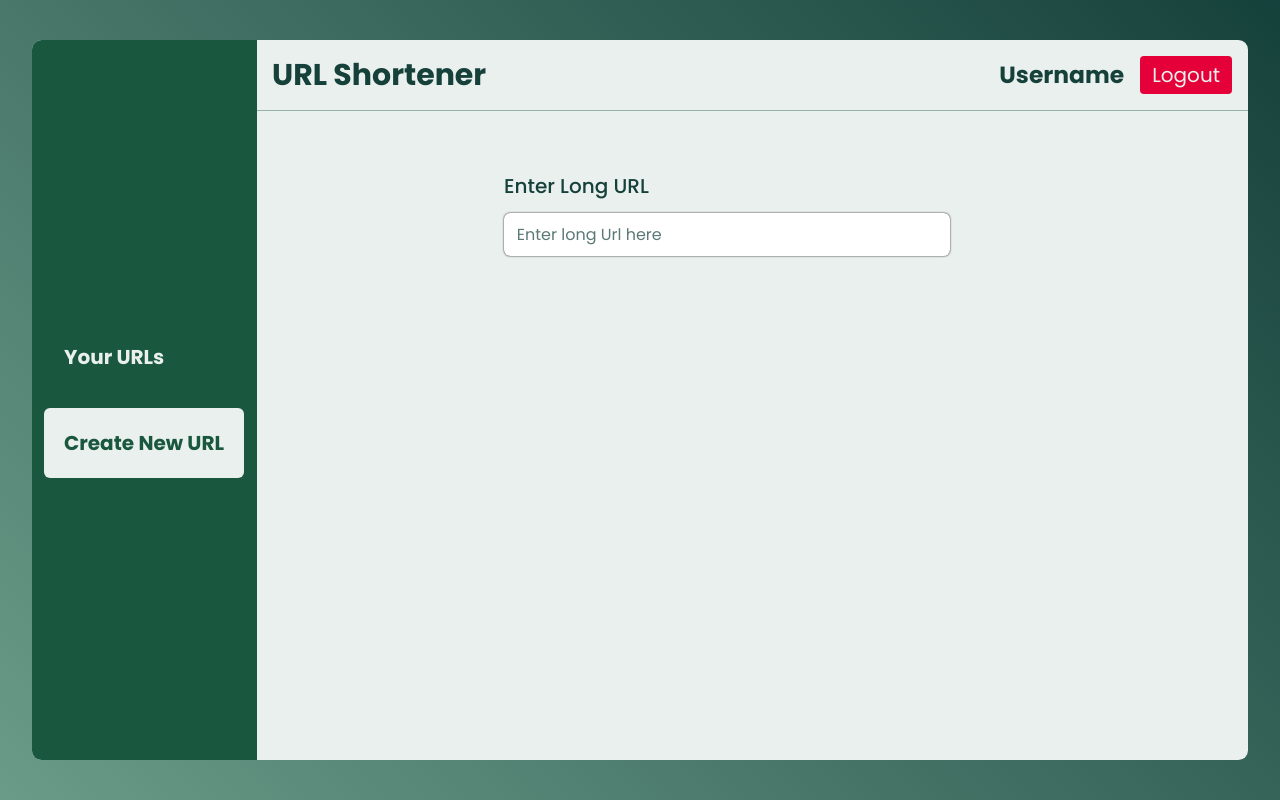
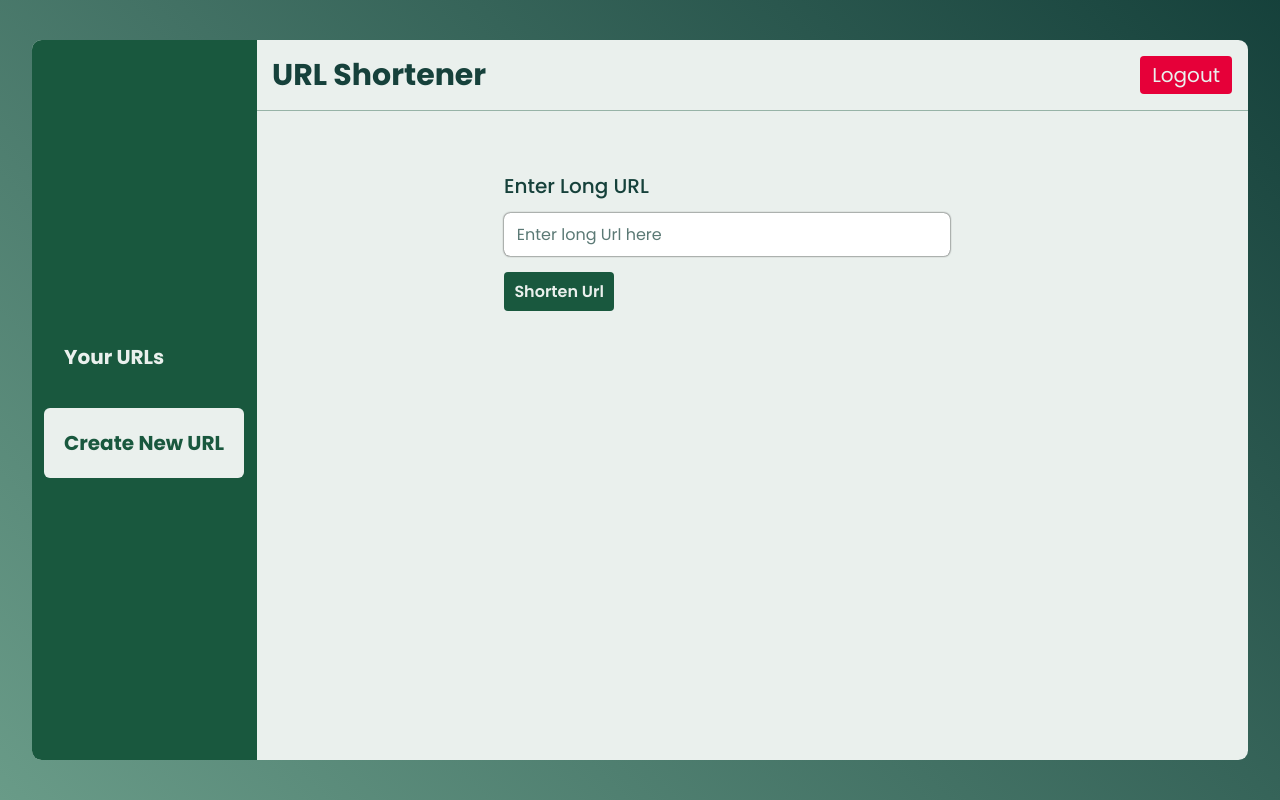
Before and after one commit to sarathme/url-shortener-react, a React (Vite) app: page /app/createNew in a window 1280 px wide. Built offline with nearby package versions, Linux system fonts and the light colour scheme.

Commit message:
Finalize task

```diff
--- a/src/App.jsx
+++ b/src/App.jsx
@@ -24,7 +24,7 @@ function App() {
           <Route path="forgotPassword" element={<ForgotPassword />} />
           <Route path="resetPassword/:resetToken" element={<ResetPassword />} />
           <Route path="app" element={<AppLayout />}>
-            <Route index element={<Navigate to="url" />} />
+            <Route index element={<Navigate to="createNew" />} />
             <Route path="url" element={<AllUrls />} />
             <Route path="createNew" element={<CreateNewUrl />} />
           </Route>
--- a/src/components/AllUrls.jsx
+++ b/src/components/AllUrls.jsx
@@ -4,10 +4,13 @@ import Spinner from "./Spinner";
 import axios from "axios";
 import toast from "react-hot-toast";
 import { useNavigate } from "react-router-dom";
+import UrlData from "./UrlData";
 
 function AllUrls() {
   const [isLoading, setIsLoading] = useState(true);
+  const [urls, seturls] = useState(true);
   const navigate = useNavigate();
+  // window.location.reload();
 
   useEffect(() => {
     async function fetchUrls() {
@@ -21,12 +24,14 @@ function AllUrls() {
             },
           }
         );
-
-        console.log(res);
+        seturls(res.data.data.urls);
+        console.log(res.data.data.urls);
       } catch (err) {
         console.log(err);
         toast.error(err.response.data.message);
         navigate("/login");
+      } finally {
+        setIsLoading(false);
       }
     }
 
@@ -34,7 +39,7 @@ function AllUrls() {
   }, []);
 
   if (isLoading) return <Spinner />;
-
+  console.log("URLS", urls);
   return (
     <div className={styles.tableContainer}>
       <div className={styles.table}>
@@ -44,12 +49,9 @@ function AllUrls() {
           <li>Short URL</li>
           <li>No. Of Times Clicked</li>
         </ul>
-        <ul className={styles.urlData} role="list">
-          <li>Hi</li>
-          <li>Hi</li>
-          <li>Hi</li>
-          <li>Hi</li>
-        </ul>
+        {urls.map((url, i) => (
+          <UrlData key={url.shortId} index={i + 1} url={url} />
+        ))}
       </div>
     </div>
   );
--- a/src/components/AllUrls.module.css
+++ b/src/components/AllUrls.module.css
@@ -1,35 +1,24 @@
 .tableContainer {
-  padding: 1em;
+  padding: 0.6em;
   border: 1px solid var(--clr-primary-350);
+  overflow-y: scroll;
 }
 
 .table {
   border: 1px solid var(--clr-primary-350-50);
-  height: 100%;
+
   border-radius: 0.25em;
 }
 
-.headingRow,
-.urlData {
-  display: flex;
-  gap: 1rem;
-  font-size: var(--fs-450);
-  justify-content: space-between;
-  border-bottom: 1px solid var(--clr-primary-350-50);
-}
-
-.headingRow li,
-.urlData li {
-  width: 25%;
-  padding: 0.4em;
+.headingRow {
+  display: grid;
+  grid-template-columns: repeat(4, 1fr);
+  font-size: 1rem;
+  font-weight: 700;
   text-align: center;
 }
 
-.headingRow li:not(:last-child),
-.urlData li:not(:last-child) {
-  border-right: 1px solid var(--clr-primary-350-50);
+.headingRow li {
+  padding: 0.6em;
+  border: 1px solid var(--clr-primary-350-50);
 }
-
-.urlData li:not(:last-child) {
-  border-bottom: 1px solid var(--clr-primary-350-50);
-}
--- a/src/components/CreateNewUrl.jsx
+++ b/src/components/CreateNewUrl.jsx
@@ -1,15 +1,62 @@
 import InputGroup from "./InputGroup";
 import styles from "./CreateNewUrl.module.css";
+import { useFormik } from "formik";
+import axios from "axios";
+import toast from "react-hot-toast";
+import { useNavigate } from "react-router-dom";
+
+const validate = (values) => {
+  let errors = {};
+
+  if (!values.url) {
+    errors.url = "Required Field";
+  }
+
+  return errors;
+};
 
 function CreateNewUrl() {
+  const navigate = useNavigate();
+  const formik = useFormik({
+    initialValues: { url: "" },
+    validate,
+    onSubmit: async (values) => {
+      const { url: originalUrl } = values;
+      console.log(localStorage.getItem("jtokenUrl"));
+      try {
+        await axios.post(
+          `${import.meta.env.VITE_API_URL}/api/v1/shorten`,
+          { originalUrl },
+          {
+            withCredentials: true,
+            headers: {
+              Authorization: `Bearer ${localStorage.getItem("jtokenUrl")}`,
+            },
+          }
+        );
+
+        toast.success("Url shortening successful");
+        navigate("/app/url");
+      } catch (err) {
+        toast.error(err.response.data.message);
+      } finally {
+      }
+    },
+  });
   return (
-    <form className={styles.form}>
+    <form className={styles.form} onSubmit={formik.handleSubmit}>
       <InputGroup
         label="Enter Long URL"
         labelFor="url"
         placeholderText="Enter long Url here"
         type="text"
+        onBlur={formik.handleBlur}
+        onChange={formik.handleChange}
+        value={formik.values.url}
+        error={formik.touched.url && formik.errors.url}
+        errMsg={formik.errors.url}
       />
+      <button type="submit">Shorten Url</button>
     </form>
   );
 }
--- a/src/components/CreateNewUrl.module.css
+++ b/src/components/CreateNewUrl.module.css
@@ -2,3 +2,20 @@
   width: 50%;
   margin: 4rem auto;
 }
+
+.form button[type="submit"] {
+  cursor: pointer;
+  padding: 0.65em;
+  border: 0;
+  outline: 0;
+  background-color: var(--clr-primary-350);
+  border-radius: 0.25em;
+  color: var(--clr-accent-100);
+  font-size: var(--fs-400);
+  font-weight: 600;
+}
+
+.form button[type="submit"]:hover,
+.form button[type="submit"]:focus {
+  background-color: var(--clr-primary-400);
+}
--- a/src/components/NavBar.jsx
+++ b/src/components/NavBar.jsx
@@ -8,7 +8,6 @@ function NavBar() {
     <header className={styles.navbar}>
       <h2 className="logo">URL Shortener</h2>
       <div className={styles.cta}>
-        <h3>Username</h3>
         <button
           onClick={() => {
             localStorage.setItem("jtokenUrl", "");
--- /dev/null
+++ b/src/components/UrlData.jsx
@@ -0,0 +1,17 @@
+import styles from "./UrlData.module.css";
+
+function UrlData({ url, index }) {
+  console.log(url);
+  return (
+    <ul className={styles.urlData} role="list">
+      <li>{index}</li>
+      <li>{url.originalUrl}</li>
+      <li>
+        <a href={`${url.shortUrl}`}>{url.shortUrl}</a>
+      </li>
+      <li>{url.visited}</li>
+    </ul>
+  );
+}
+
+export default UrlData;
--- /dev/null
+++ b/src/components/UrlData.module.css
@@ -0,0 +1,36 @@
+/* .urlData {
+  display: flex;
+  gap: 1rem;
+  font-size: var(--fs-300);
+  justify-content: space-between;
+  border-bottom: 1px solid var(--clr-primary-350-50);
+  width: 100%;
+}
+
+.urlData li {
+  width: 25%;
+  padding: 0.4em;
+  text-align: center;
+}
+
+.urlData li:not(:last-child) {
+  border-bottom: 1px solid var(--clr-primary-350-50);
+  border-right: 1px solid var(--clr-primary-350-50);
+} */
+
+.urlData {
+  font-size: 0.85rem;
+  font-weight: 700;
+  display: grid;
+  grid-template-columns: repeat(4, 1fr);
+  text-align: center;
+}
+
+.urlData li {
+  padding: 0.6em;
+  border: 1px solid var(--clr-primary-350-50);
+}
+
+.urlData li a {
+  color: rgb(12, 153, 200);
+}
--- a/src/index.css
+++ b/src/index.css
@@ -139,7 +139,7 @@ textarea:not([rows]) {
 }
 
 .login-block {
-  width: min(100%, 40rem);
+  width: min(95%, 40rem);
   position: absolute;
   top: 50%;
   left: 50%;
@@ -156,6 +156,8 @@ textarea:not([rows]) {
 .login-block > .cta {
   display: flex;
   justify-content: space-between;
+  font-size: var(--fs-400);
+  flex-wrap: wrap;
 }
 
 .login-block > button[type="submit"] {
--- a/src/pages/ForgotPassword.jsx
+++ b/src/pages/ForgotPassword.jsx
@@ -22,7 +22,35 @@ function ForgotPassword() {
   const formik = useFormik({
     initialValues: { email: "" },
     validate,
-    onSubmit: async (values) => {},
+    onSubmit: async (values) => {
+      const body = { ...values };
+
+      const sendingEmailToast = toast.loading("Sending Reset Email...");
+      try {
+        setIsSendingEmail(true);
+        const res = await axios.post(
+          `${import.meta.env.VITE_API_URL}/api/v1/users/forgotPassword`,
+          body,
+          {
+            withCredentials: true,
+            headers: {
+              "Content-Type": "application/json",
+              "x-frontend-url": window.location.origin,
+            },
+          }
+        );
+
+        toast.dismiss(sendingEmailToast);
+        toast.success(res.data.message);
+
+        navigate("/login");
+      } catch (err) {
+        toast.dismiss(sendingEmailToast);
+        toast.error(err.response.data.message);
+      } finally {
+        setIsSendingEmail(false);
+      }
+    },
   });
 
   return (
--- a/src/pages/Login.jsx
+++ b/src/pages/Login.jsx
@@ -35,7 +35,30 @@ function Login() {
   const formik = useFormik({
     initialValues,
     validate,
-    onSubmit: async (values) => {},
+    onSubmit: async (values) => {
+      const body = { ...values };
+
+      try {
+        setLoggingIn(true);
+        const res = await axios.post(
+          `${import.meta.env.VITE_API_URL}/api/v1/users/login`,
+          body,
+          {
+            withCredentials: true,
+          }
+        );
+        console.log(res);
+        localStorage.setItem("jtokenUrl", res.data.token);
+
+        toast.success("login successful");
+        navigate("/app");
+      } catch (err) {
+        console.log(err);
+        toast.error(err.response.data.message);
+      } finally {
+        setLoggingIn(false);
+      }
+    },
   });
 
   return (
--- a/src/pages/ResetPassword.jsx
+++ b/src/pages/ResetPassword.jsx
@@ -30,7 +30,30 @@ function ResetPassword() {
       passwordConfirm: "",
     },
     validate,
-    onSubmit: (values) => {},
+    onSubmit: async (values) => {
+      const body = { ...values };
+
+      delete body.passwordConfirm;
+      const updateToast = toast.loading("Changing password...");
+      try {
+        setIsUpdating(true);
+        const res = await axios.patch(
+          `${
+            import.meta.env.VITE_API_URL
+          }/api/v1/users/resetPassword/${resetToken}`,
+          body
+        );
+
+        toast.success("Password changed successfully");
+        localStorage.setItem("jtoken", res.data.token);
+        navigate("/login");
+      } catch (err) {
+        toast.error(err.response.data.message);
+      } finally {
+        setIsUpdating(false);
+        toast.dismiss(updateToast);
+      }
+    },
   });
 
   return (
```
